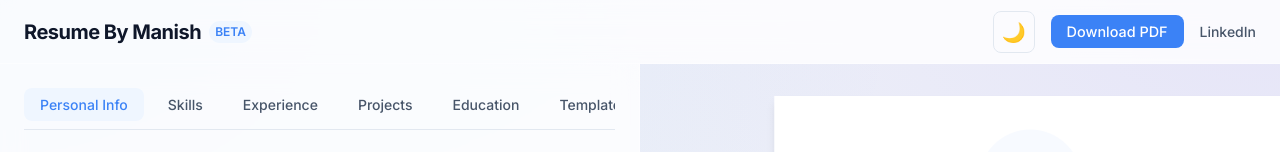
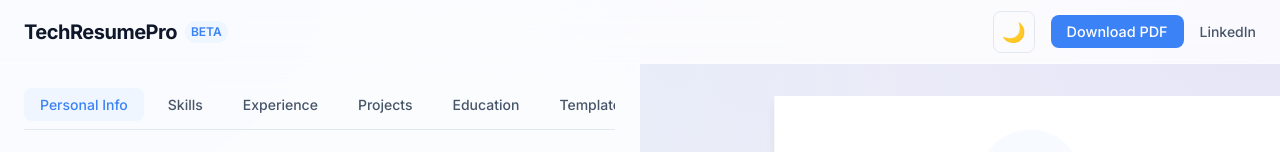
Before and after one commit to manishGoyalCode/resumebuilder, a React (Vite) app: page / in a window 1280 px wide. Shown: the top 152 px of the page. Built offline with nearby package versions, Linux system fonts and the light colour scheme.

Commit message:
changed the name

```diff
--- a/index.html
+++ b/index.html
@@ -3,9 +3,9 @@
 
 <head>
   <meta charset="UTF-8" />
-  <link rel="icon" type="image/svg+xml" href="/vite.svg" />
+  <link rel="icon" type="image/png" href="/favicon.png" />
   <meta name="viewport" content="width=device-width, initial-scale=1.0" />
-  <title>Resume By Manish</title>
+  <title>TechResumePro</title>
 </head>
 
 <body>
--- a/src/components/layout/Header.tsx
+++ b/src/components/layout/Header.tsx
@@ -8,7 +8,7 @@ export const Header: React.FC = () => {
     return (
         <header className={styles.header}>
             <div className={styles.logo}>
-                <h1>Resume By Manish</h1>
+                <h1>TechResumePro</h1>
                 <span className={styles.badge}>Beta</span>
             </div>
             <nav className={styles.nav}>
```
Also changed, not shown: public/favicon.png (added).
